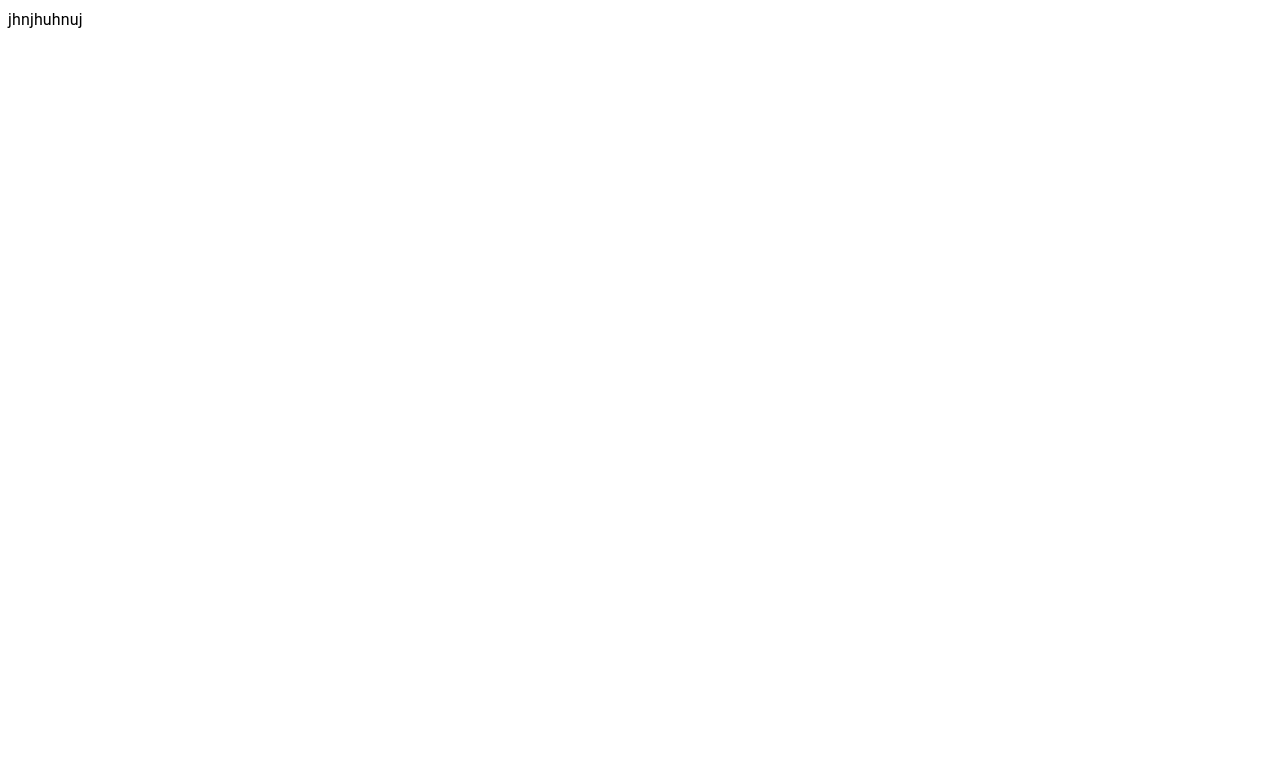
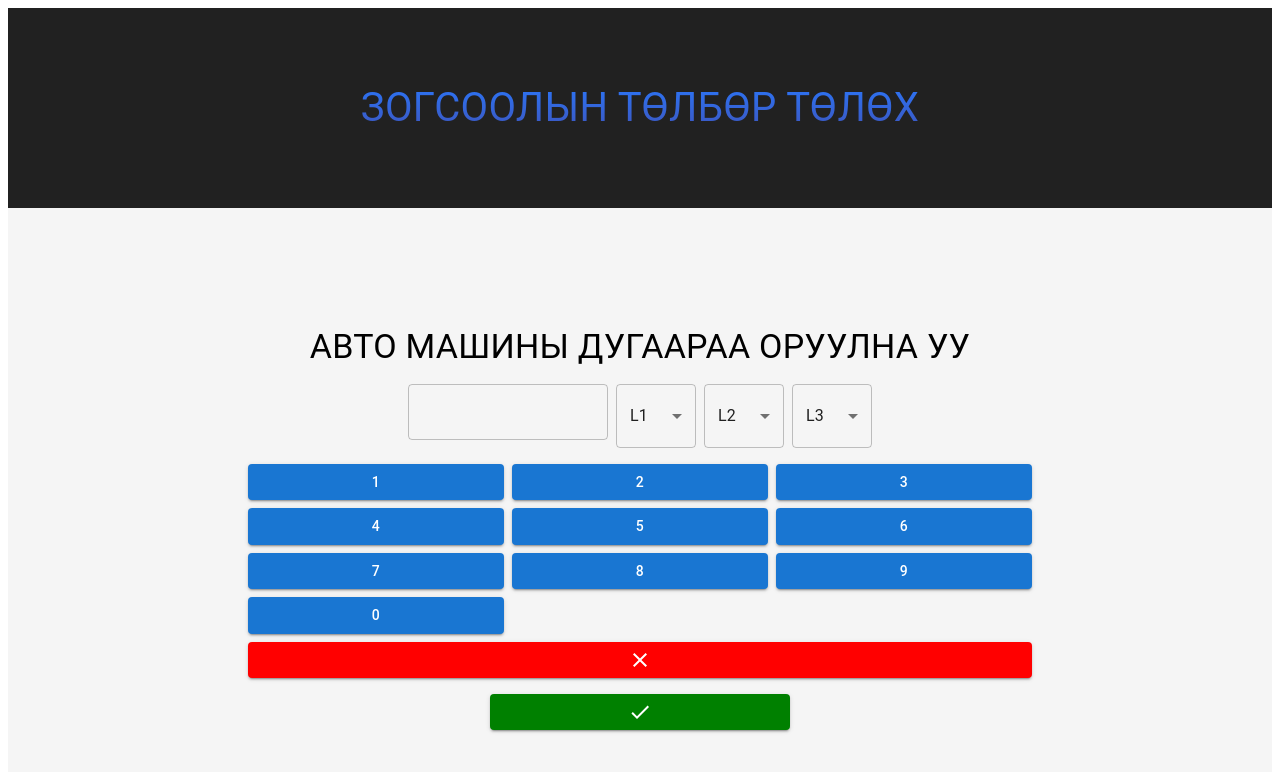
Before and after one commit to nrngooooo/parkingpay, a Next.js app: page / in a window 1280 px wide. Shown: the top 772 px of the page. Built offline with nearby package versions, Linux system fonts and the light colour scheme.

Commit message:
search for car number in first page

```diff
--- a/package.json
+++ b/package.json
@@ -11,10 +11,14 @@
   "dependencies": {
     "@emotion/react": "^11.13.3",
     "@emotion/styled": "^11.13.0",
+    "@hookform/resolvers": "^3.9.0",
+    "@mui/icons-material": "^6.1.1",
     "@mui/material": "^6.1.1",
     "next": "14.2.13",
     "react": "^18",
-    "react-dom": "^18"
+    "react-dom": "^18",
+    "react-hook-form": "^7.53.0",
+    "yup": "^1.4.0"
   },
   "devDependencies": {
     "@types/node": "^20",
--- a/src/app/layout.tsx
+++ b/src/app/layout.tsx
@@ -1,17 +1,5 @@
+import Header from "@/components/header";
 import type { Metadata } from "next";
-import localFont from "next/font/local";
-
-const geistSans = localFont({
-  src: "./fonts/GeistVF.woff",
-  variable: "--font-geist-sans",
-  weight: "100 900",
-});
-const geistMono = localFont({
-  src: "./fonts/GeistMonoVF.woff",
-  variable: "--font-geist-mono",
-  weight: "100 900",
-});
-
 export const metadata: Metadata = {
   title: "Parking payment app",
   description: "Generated by parking payment app",
@@ -24,7 +12,8 @@ export default function RootLayout({
 }>) {
   return (
     <html lang="en">
-      <body className={`${geistSans.variable} ${geistMono.variable}`}>
+      <body>
+        <Header />
         {children}
       </body>
     </html>
--- a/src/app/page.tsx
+++ b/src/app/page.tsx
@@ -1,9 +1,10 @@
-import { Box, Typography } from "@mui/material";
+import CarSearch from "@/container/carSearch";
+import { Box } from "@mui/material";
 
 export default function Home() {
   return (
     <Box>
-      <Typography>jhnjhuhnuj</Typography>
+      <CarSearch />
     </Box>
   );
 }
--- a/src/components/header/index.tsx
+++ b/src/components/header/index.tsx
@@ -0,0 +1,33 @@
+import theme from "@/themes";
+import { Box, Typography } from "@mui/material";
+import React from "react";
+
+const Header = () => {
+  return (
+    <Box
+      sx={{
+        height: 200,
+        bgcolor: theme.palette.custom.black,
+        display: "flex",
+        justifyContent: "center",
+        alignItems: "center",
+      }}
+    >
+      <Typography
+        sx={{
+          fontSize: "2.5rem",
+          textTransform: "uppercase",
+          background: `linear-gradient(180deg, ${theme.palette.custom.blue}, ${theme.palette.custom.indigo})`,
+          WebkitBackgroundClip: "text",
+          WebkitTextFillColor: "transparent",
+          backgroundClip: "text",
+          textFillColor: "transparent",
+        }}
+      >
+        Зогсоолын төлбөр төлөх
+      </Typography>
+    </Box>
+  );
+};
+
+export default Header;
--- /dev/null
+++ b/src/container/carSearch/index.tsx
@@ -0,0 +1,149 @@
+"use client";
+import React, { useState } from "react";
+import { Box, Button, TextField, Typography, MenuItem, Select, SelectChangeEvent } from "@mui/material";
+import Grid from "@mui/material/Grid";
+import ClearIcon from "@mui/icons-material/Clear"; // Import Clear Icon
+import CheckIcon from "@mui/icons-material/Check"; // Import Check Icon
+import useFormHook from "./useFormHook";
+
+const letters = "АБВГДЕЁЗЖИЙКЛМНОӨПРСТУҮФХЦЧШЩЪЫЬЭЮЯ".split("");
+const numbers = ["1", "2", "3", "4", "5", "6", "7", "8", "9", "0"]; // Define numbers as an array
+
+const CarSearch: React.FC = () => {
+  const { register, handleSubmit, formState: { errors } } = useFormHook();
+
+  const [carLetters, setCarLetters] = useState({ l1: "", l2: "", l3: "" });
+  const [carNumbers, setCarNumbers] = useState("");
+
+  const handleLetterChange = (e: SelectChangeEvent<string>) => {
+    const { name, value } = e.target;
+    setCarLetters((prev) => ({ ...prev, [name as string]: value }));
+  };
+
+  const handleKeypadClick = (num: string) => {
+    setCarNumbers((prev) => (prev + num).slice(0, 4)); // Allow only up to 4 digits
+  };
+
+  const handleClear = () => {
+    setCarNumbers("");
+  };
+
+  const onSubmit = () => {
+    const fullCarNumber = `${carLetters.l1}${carLetters.l2}${carLetters.l3}${carNumbers}`;
+    console.log("Searching for car number:", fullCarNumber);
+  };
+
+  return (
+    <Box
+      component="form"
+      onSubmit={handleSubmit(onSubmit)}
+      sx={{
+        display: "flex",
+        flexDirection: "column",
+        alignItems: "center",
+        justifyContent: "center",
+        height: "80vh", // Adjusted height
+        maxHeight: "600px", // Added max height
+        bgcolor: "#f5f5f5",
+        padding: "20px", // Added padding for better spacing
+      }}
+    >
+      <Typography variant="h4" sx={{ mb: 2, textTransform: "uppercase" }}>
+        авто машины дугаараа оруулна уу
+      </Typography>
+
+      {/* Dropdown for Letters */}
+      <Box sx={{ display: "flex", gap: 1, mb: 2 }}> {/* Reduced gap */}
+        <TextField
+          value={carNumbers}
+          variant="outlined"
+          sx={{ mb: 1, width: "200px", textAlign: "center" }}
+          slotProps={{
+            input: {
+              readOnly: true, // Prevent typing in the number field
+            }
+          }}
+        />
+        <Select
+          value={carLetters.l1}
+          onChange={handleLetterChange}
+          name="l1"
+          displayEmpty
+          sx={{ width: 80 }}
+        >
+          <MenuItem value="">L1</MenuItem>
+          {letters.map((letter) => (
+            <MenuItem key={letter} value={letter}>
+              {letter}
+            </MenuItem>
+          ))}
+        </Select>
+        <Select
+          value={carLetters.l2}
+          onChange={handleLetterChange}
+          name="l2"
+          displayEmpty
+          sx={{ width: 80 }}
+        >
+          <MenuItem value="">L2</MenuItem>
+          {letters.map((letter) => (
+            <MenuItem key={letter} value={letter}>
+              {letter}
+            </MenuItem>
+          ))}
+        </Select>
+        <Select
+          value={carLetters.l3}
+          onChange={handleLetterChange}
+          name="l3"
+          displayEmpty
+          sx={{ width: 80 }}
+        >
+          <MenuItem value="">L3</MenuItem>
+          {letters.map((letter) => (
+            <MenuItem key={letter} value={letter}>
+              {letter}
+            </MenuItem>
+          ))}
+        </Select>
+      </Box>
+
+      {/* Number Keypad */}
+      <Box sx={{ mb: 2 }}>
+        <Grid container spacing={1}>
+          {numbers.map((num: string) => ( // Explicitly set type for num
+            <Grid item xs={4} key={num}>
+              <Button
+                variant="contained"
+                onClick={() => handleKeypadClick(num)}
+                sx={{ width: "100%", fontSize: "0.875rem" }} // Smaller font size for buttons
+              >
+                {num}
+              </Button>
+            </Grid>
+          ))}
+          <Grid item xs={12}>
+            <Button
+              variant="contained"
+              onClick={handleClear}
+              sx={{ width: "100%", bgcolor: "red" }} // Red color for "X" icon button
+            >
+              <ClearIcon /> {/* Clear icon */}
+            </Button>
+          </Grid>
+        </Grid>
+      </Box>
+
+      <Button
+        type="submit"
+        variant="contained"
+        color="primary"
+        sx={{ width: "300px", bgcolor: "green" }} // Green color for search button
+      >
+        <CheckIcon /> {/* Check icon */}
+      </Button>
+    </Box>
+  );
+};
+
+export default CarSearch;
--- /dev/null
+++ b/src/container/carSearch/useFormHook.ts
@@ -0,0 +1,28 @@
+""
+import { yupResolver } from "@hookform/resolvers/yup";
+import { useForm, UseFormReturn } from "react-hook-form"; // Correct import
+import * as yup from "yup";
+
+// Define your form data types
+interface ICarSearch {
+  carNumber: string;
+}
+
+// Yup validation schema
+const carSearchSchema = yup.object().shape({
+  carNumber: yup
+    .string()
+    .required("Car number is required")
+    .matches(/^[A-Za-z0-9]+$/, "Invalid car number format"),
+});
+
+// Custom hook for form handling
+const useFormHook = (): UseFormReturn<ICarSearch> => {
+  const form = useForm<ICarSearch>({
+    resolver: yupResolver(carSearchSchema),
+  });
+
+  return { ...form };
+};
+
+export default useFormHook;
--- /dev/null
+++ b/src/themes/index.tsx
@@ -0,0 +1,30 @@
+import { createTheme } from "@mui/material/styles";
+
+declare module "@mui/material/styles/createPalette" {
+    interface Palette {
+        custom: {
+            black: string,
+            blue: string,
+            indigo: string,
+        };
+    }
+    interface PaletteOptions {
+        custom?: {
+            black?: string;
+            blue?: string;
+            indigo?: string;
+        };
+    }
+}
+
+const theme = createTheme({
+    palette: {
+        custom: {
+            black: "#212121",
+            blue: "#2979ff",
+            indigo: "#3f51b5",
+        },
+    },
+});
+
+export default theme;
```
Also changed, not shown: .eslintrc.json, 1 other file (tests, documents, lock files or other folders).
